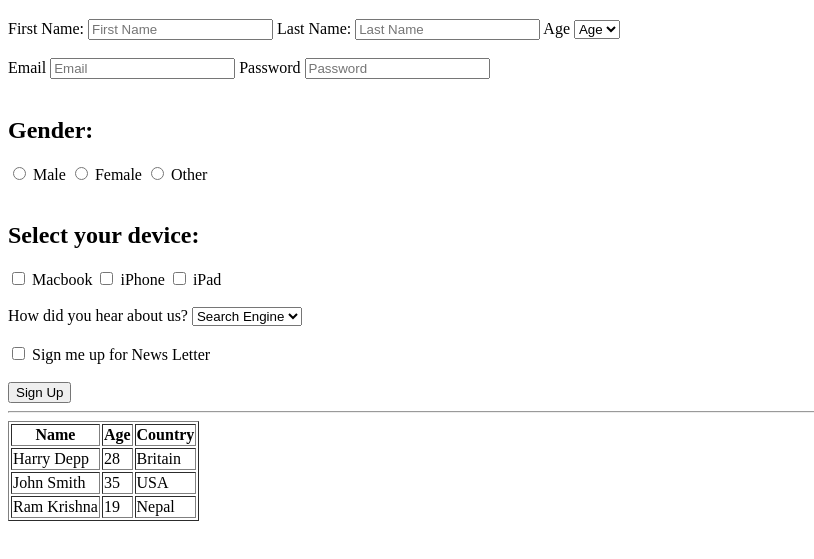
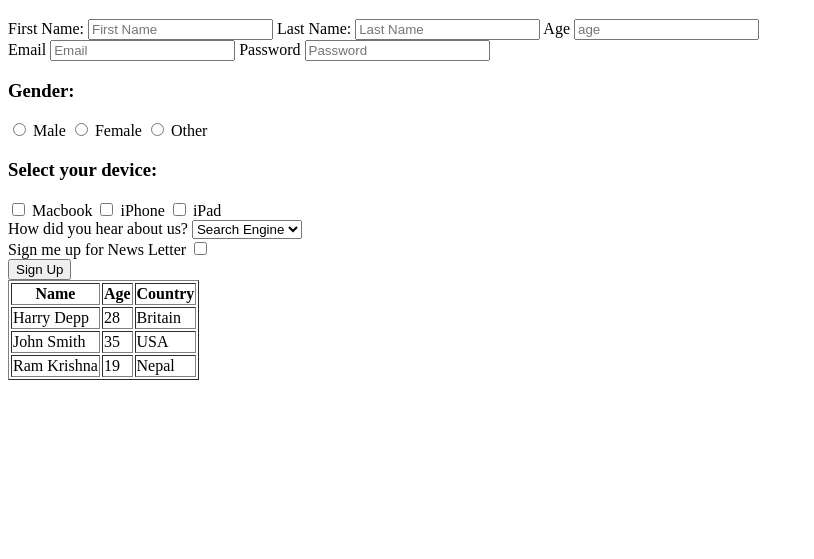
Before and after one commit to Asiphile1/TCG-html-Capstone, a plain HTML site: page index.html in a window 1280 px wide. Shown: the part 61-620 px from the top of the page, without its empty margins (0-814 px from the left). Drawn offline with Linux system fonts and the light colour scheme.

Commit message:
removed extra <br/> that added extra spaces, and removed <hr/>, made age an input instead of a select attribute

```diff
--- a/index.html
+++ b/index.html
@@ -9,27 +9,16 @@
 
     <h1>HTML Form</h1>
 
-    <form>
+     <form>
         <label for="first-name">First Name:</label>
         <input type="text" id="first-name" name="first-name" placeholder="First Name">
 
         <label for="last-name">Last Name:</label>
-        <input type="text" id="last-name" name="last-name" placeholder="Last Name">
+        <input type="text" id="last-name" name="last-name" placeholder="Last Name" size="">
 
         <label for="age">Age</label>
-        <select id="age" name="age">
-            <option>Age</option>
-            <option value="18">18</option>
-            <option value="19">19</option>
-            <option value="20">20</option>
-            <option value="21">21</option>
-            <option value="22">22</option>
-            <option value="23">23</option>
-            <option value="24">24</option>
-            <option value="25">25</option>
-        </select>
-
-        <br><br>
+        <input type="number" id="age" name="age" placeholder="age">
+        <br/>
 
         <label for="email">Email</label>
         <input type="email" id="email" name="email" placeholder="Email">
@@ -37,9 +26,9 @@
         <label for="password">Password</label>
         <input type="password" id="password" name="password" placeholder="Password">
 
-        <br><br>
 
-        <h2>Gender:</h2>
+
+        <h3>Gender:</h3>
         <input type="radio" id="male" name="gender" value="male">
         <label for="male">Male</label>
 
@@ -49,9 +38,9 @@
         <input type="radio" id="other" name="gender" value="other">
         <label for="other">Other</label>
 
-        <br><br>
 
-        <h2>Select your device:</h2>
+
+        <h3>Select your device:</h3>
         <input type="checkbox" id="macbook" name="device" value="macbook">
         <label for="macbook">Macbook</label>
 
@@ -60,8 +49,7 @@
 
         <input type="checkbox" id="ipad" name="device" value="ipad">
         <label for="ipad">iPad</label>
-
-        <br><br>
+        <br/>
 
         <label for="source">How did you hear about us?</label>
         <select id="source" name="source">
@@ -71,17 +59,16 @@
             <option value="social">Social Media</option>
         </select>
 
-        <br><br>
+        <br/>
+        <label for="newsletter">Sign me up for News Letter</label>
+        <input type="checkbox" id="newsletter" name="newsletter">
 
-        <input type="checkbox" id="newsletter" name="newsletter">
-        <label for="newsletter">Sign me up for News Letter</label>
-
-        <br><br>
+        <br/>
 
         <button type="submit">Sign Up</button>
     </form>
 
-    <hr/>
+
 
     <table border="1">
         <tr>
```
